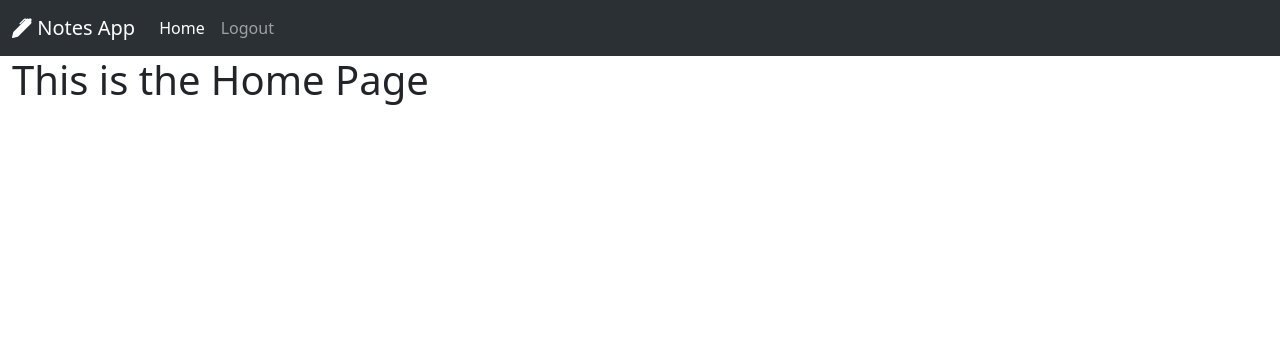
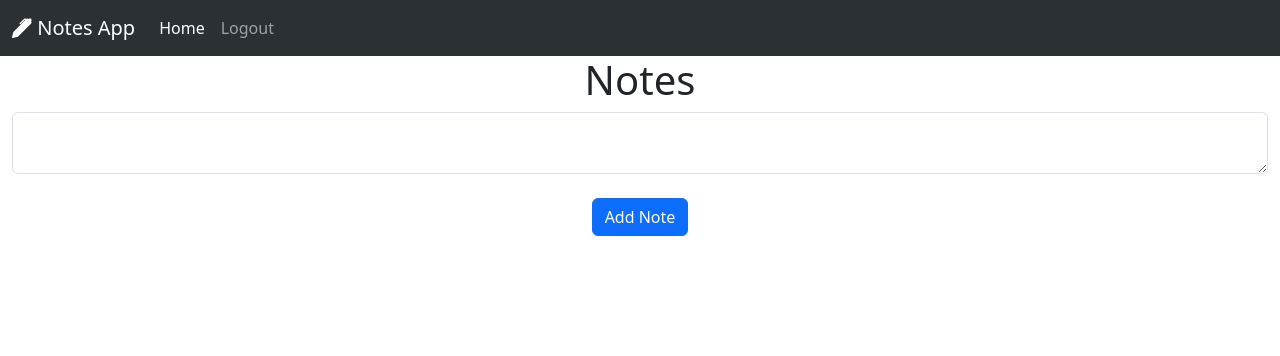
Before and after one commit to fr4nkln11/OnlyNotes, a Flask app: page / in a window 1280 px wide. Shown: the top 356 px of the page. Run offline with Flask 3, Linux system fonts and the light colour scheme; the visitor is signed in with stand-in values (Sample User, id 1); data that the repository does not hold is empty.

Commit message:
create note taking ui in home.html

```diff
--- a/src/templates/home.html
+++ b/src/templates/home.html
@@ -4,5 +4,19 @@
 {% endblock %}
 {% block active_home %}active{% endblock %}
 {% block content %}
-  <h1>This is the Home Page</h1>
+
+<h1 class="text-center" >Notes</h1>
+<ul class="list-group list-group-flush" id="notes">
+  {% for note in user.notes %}
+  <li class="list-group-item">{{ note.data }}</li>
+  {% endfor %}
+</ul>
+<form method="POST">
+  <textarea name="note" id="note" class="form-control"></textarea>
+  <br>
+  <div class="text-center">
+    <button type="submit" class="btn btn-primary">Add Note</button>
+  </div>
+</form>
+
 {% endblock %}
```
